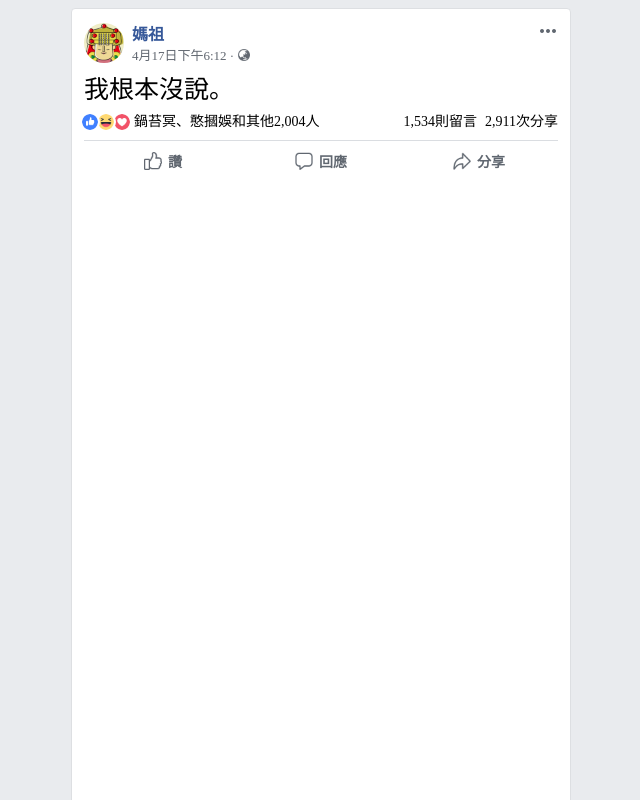
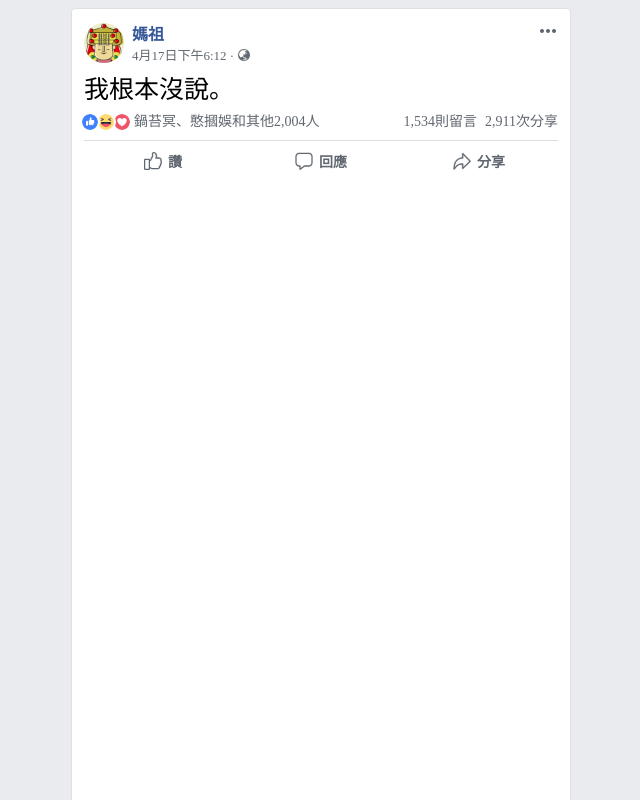
Before and after one commit to BensonLiao/Mazu-Did-Not-Say-That-Shit, a React (Create React App) app: page / in a window 1280 px wide. Shown: the top 800 px of the page, without its empty margins (319-959 px from the left). Built offline with nearby package versions, Linux system fonts and the light colour scheme.

Commit message:
Change FeedbackSummary component's display text color to light gray

```diff
--- a/src/pages/components/FeedbackSummary.js
+++ b/src/pages/components/FeedbackSummary.js
@@ -1,6 +1,7 @@
 import React from 'react'
 import { PropTypes } from 'prop-types'
 import styled from 'styled-components'
+import { cssVar } from '../styles/variables'
 import { displayFlex, justifyContentSpaceBetween } from '../styles/page'
 import ReactionSummary from './ReactionSummary'
 import CommentAndShareSummary from './CommentAndShareSummary'
@@ -8,6 +9,7 @@ import CommentAndShareSummary from './CommentAndShareSummary'
 const FeedbackSummaryWrapper = styled.div`
   ${displayFlex}
   ${justifyContentSpaceBetween}
+  color: ${cssVar.infoColorGray}
   border-bottom: 1px solid #dadde1;
   margin: 10px 12px 0 12px;
   padding: 0 0 10px 0;
```
Also changed, not shown: src/assets/img/new_fb_emojis.png (added).
